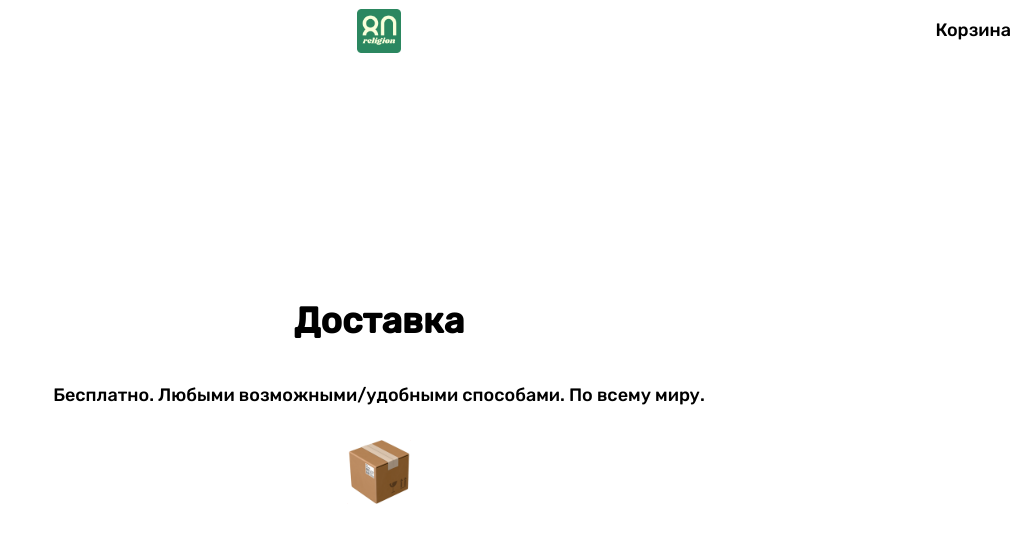
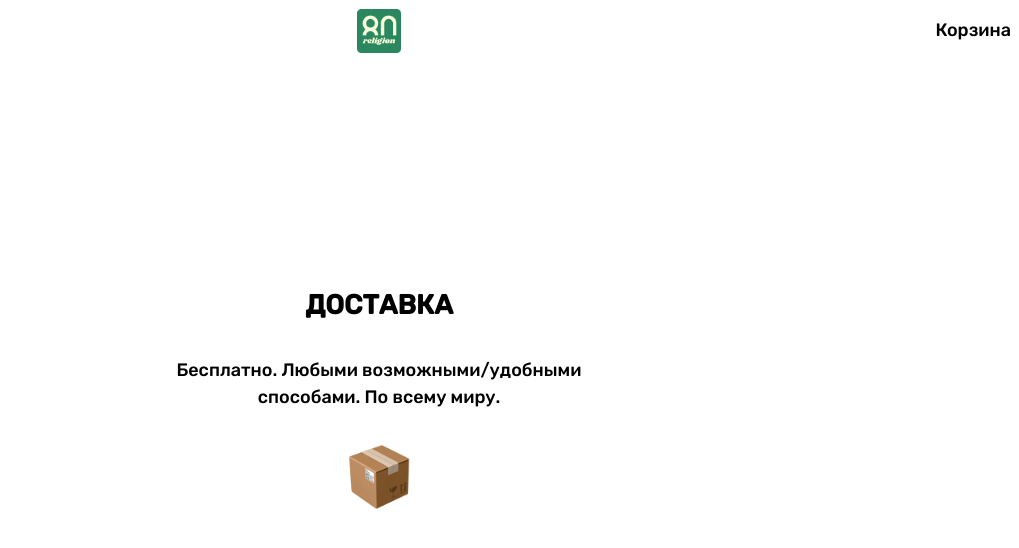
Before and after one commit to nosovandrew/eighties, a Next.js app: page /shipping in a window 1280 px wide. Shown: the top 548 px of the page, without its empty margins (261-1280 px from the left). Built offline with nearby package versions, Linux system fonts and the light colour scheme.

Commit message:
add some styles

```diff
--- a/src/components/atoms/text.js
+++ b/src/components/atoms/text.js
@@ -11,10 +11,11 @@ export const H1 = styled.h1`
 
 // global h1 at page (big size and weight)
 export const PageH1 = styled.h1`
-    font-size: 1.5em;
+    text-transform: uppercase;
+    font-size: 1.3em;
 
     @media ${media.md} {
-        font-size: 2em;
+        font-size: 1.5em;
     }
 `;
 
@@ -32,4 +33,10 @@ export const TextItem = styled.p`
 // block of text
 export const TextBlock = styled.p`
     text-align: center;
+    line-height: 1.5em;
+    max-width: 80%;
+
+    @media ${media.md} {
+        max-width: 40%;
+    }
 `;
```
